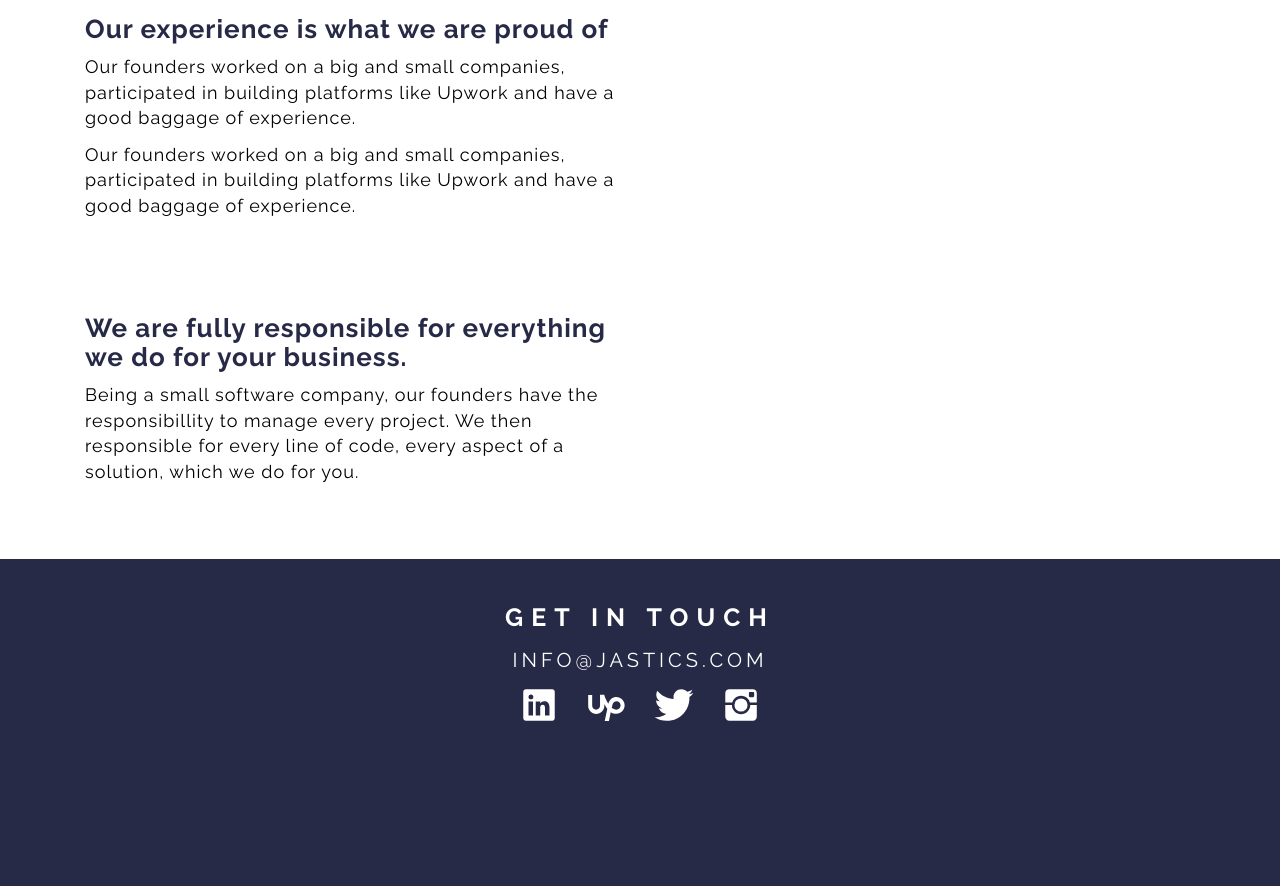
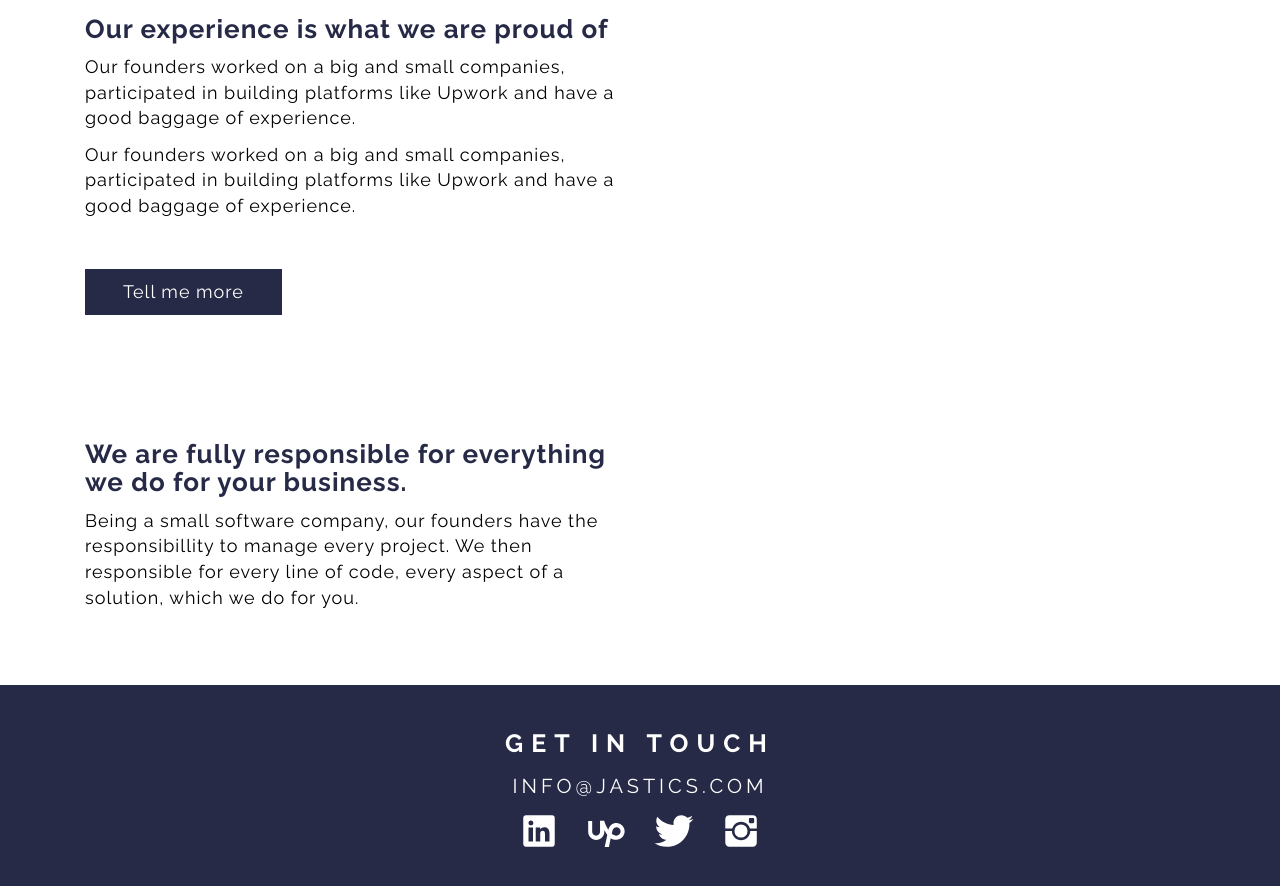
Before and after one commit to ivanursul/jastics, a Jekyll site: the page built from about-us.html, in a window 1280 px wide and 900 px high, scrolled down 712 px. Shown: the top 886 px of the window. Built offline with Jekyll 4.4.1, drawn with Linux system fonts in a browser that asks for light colours; before the commit the page ends 1486 px from its top, so only the background shows below that.

```diff
--- a/about-us.html
+++ b/about-us.html
@@ -51,6 +51,9 @@
           <p>
             Our founders worked on a big and small companies, participated in building platforms like Upwork and have a good baggage of experience.
           </p>
+          <a href="{{ item.url }}" class="testimonial__more-button">
+              Tell me more
+          </a>
       </div>
       <div class="col-md-6">
         <!-- <img src="{{ '/assets/images/bw.jpg' | relative_url }}" class="about-us-image" alt="Responsobility"> -->
```
